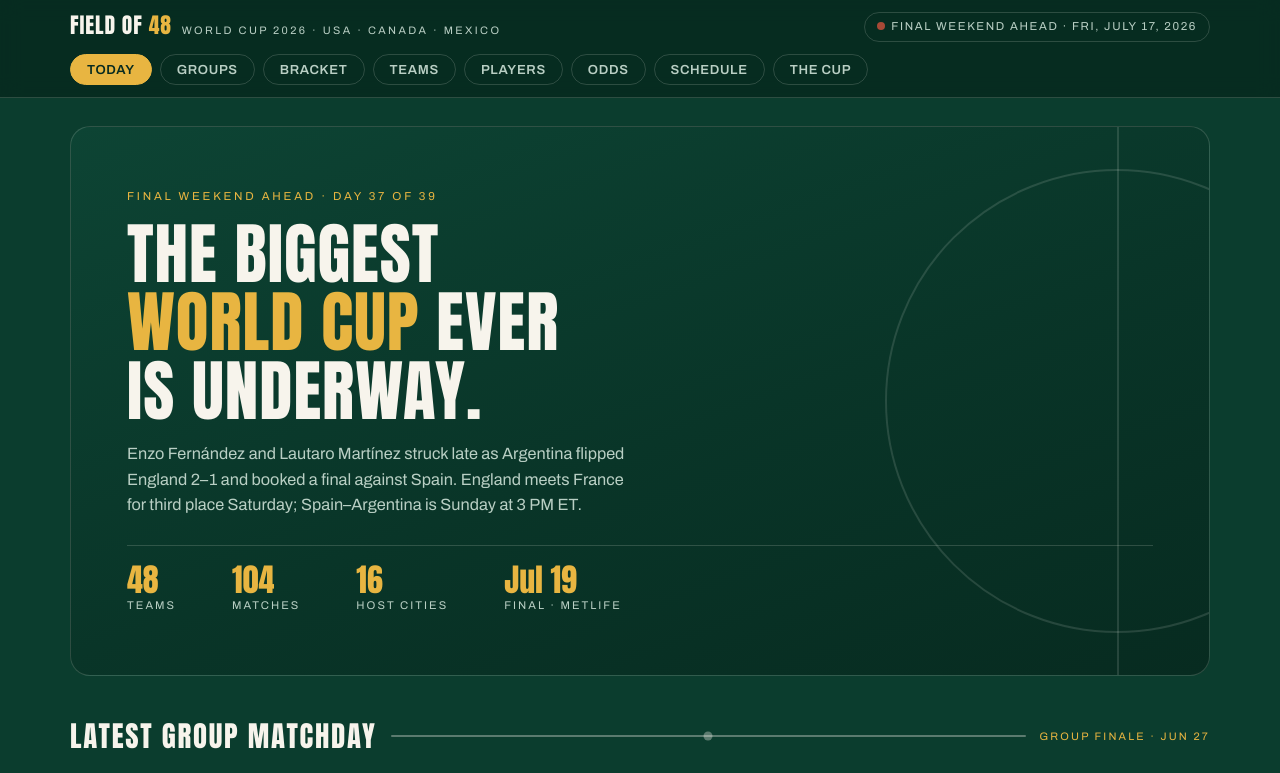
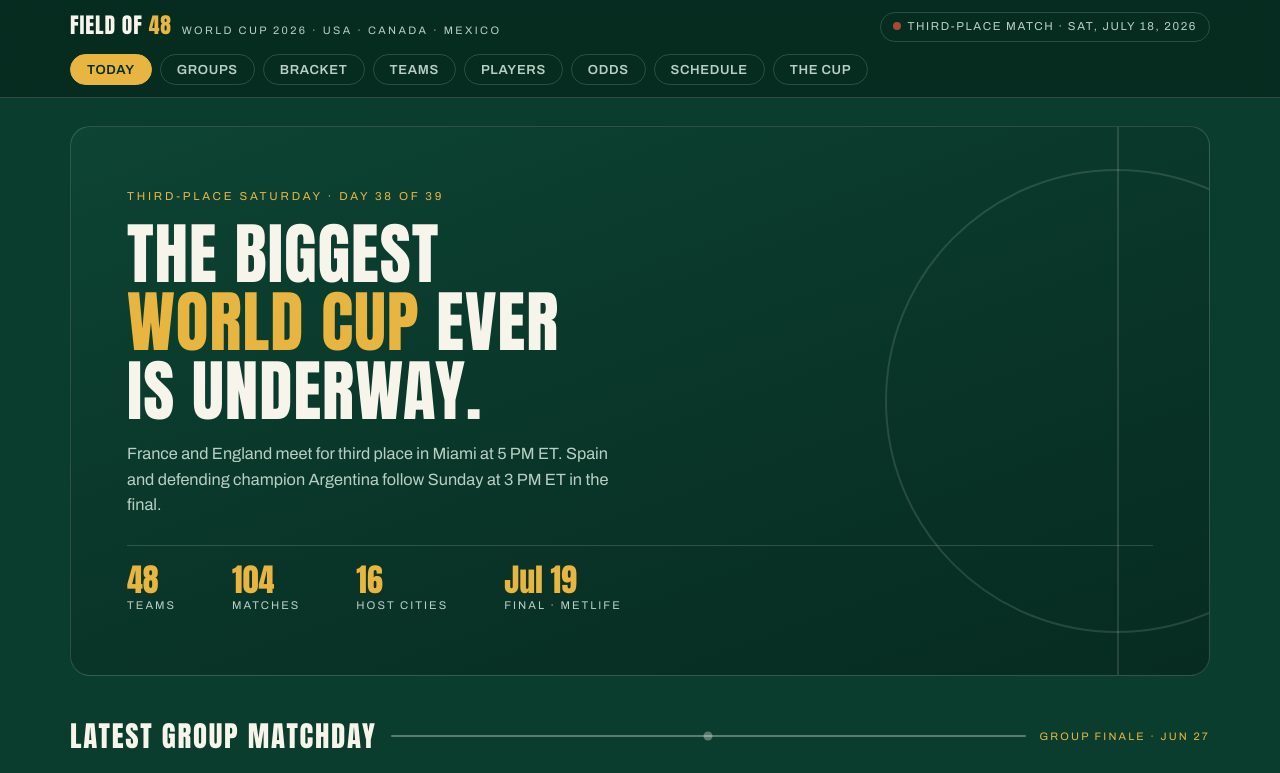
Before and after one commit to jacobaross/wc26-dashboard, a website: page public/index.html in a window 1280 px wide. Shown: the top 773 px of the page. Drawn offline with Linux system fonts and the light colour scheme.

Commit message:
wc26: Jul 18 third-place day

```diff
--- a/public/index.html
+++ b/public/index.html
@@ -570,7 +570,7 @@ footer{
       <span class="mark">FIELD OF <em>48</em></span>
       <span class="sub">World Cup 2026 · USA · Canada · Mexico</span>
     </a>
-    <span class="matchday-chip"><span class="live-dot"></span>Final weekend ahead · Fri, July 17, 2026</span>
+    <span class="matchday-chip"><span class="live-dot"></span>Third-place match · Sat, July 18, 2026</span>
   </div>
   <nav class="tabs" role="tablist" aria-label="Dashboard sections">
     <button class="tab active" data-tab="today" role="tab" aria-selected="true">Today</button>
@@ -590,9 +590,9 @@ footer{
   <section class="panel active" id="panel-today" role="tabpanel">
     <div id="live-mode-root" aria-live="polite"></div>
     <div class="hero">
-      <span class="kicker">Final weekend ahead · Day 37 of 39</span>
+      <span class="kicker">Third-place Saturday · Day 38 of 39</span>
       <h1>The biggest <span class="accent">World Cup</span> ever is underway.</h1>
-      <p class="lede">Enzo Fernández and Lautaro Martínez struck late as Argentina flipped England 2–1 and booked a final against Spain. England meets France for third place Saturday; Spain–Argentina is Sunday at 3 PM ET.</p>
+      <p class="lede">France and England meet for third place in Miami at 5 PM ET. Spain and defending champion Argentina follow Sunday at 3 PM ET in the final.</p>
       <div class="hero-stats">
         <div class="hstat"><div class="n">48</div><div class="l">Teams</div></div>
         <div class="hstat"><div class="n">104</div><div class="l">Matches</div></div>
@@ -781,7 +781,7 @@ footer{
 </div>
 
 <footer>
-  Field of 48 · Standings and bracket current as of Friday, July 17, 2026 · Odds as of July 16 · Built for fun, refreshed by you
+  Field of 48 · Standings and bracket current as of Saturday, July 18, 2026 · Odds as of July 16 · Built for fun, refreshed by you
 </footer>
 
 <script>
@@ -1333,9 +1333,9 @@ const ODDS = [
 /* ================= HELPERS ================= */
 const esc = s => String(s ?? '').replace(/&/g,"&amp;").replace(/</g,"&lt;").replace(/>/g,"&gt;").replace(/"/g,"&quot;");
 const fl = t => TEAMS[t] ? TEAMS[t].fl : "🏳️";
-const TODAY_DATE = "Jul 11";
+const TODAY_DATE = "Jul 18";
 const LATEST_MATCH_DATE = "Jun 27";
-const MATCHDAY_CHIP_TEXT = "Final weekend ahead · Fri, July 17, 2026";
+const MATCHDAY_CHIP_TEXT = "Third-place match · Sat, July 18, 2026";
 const MATCHDAY_LIVE_TEXT = "LIVE · World Cup";
 const MATCHDAY_FINAL_TEXT = "Full time";
 const FIFA_COMPETITION_ID = "17";
```
